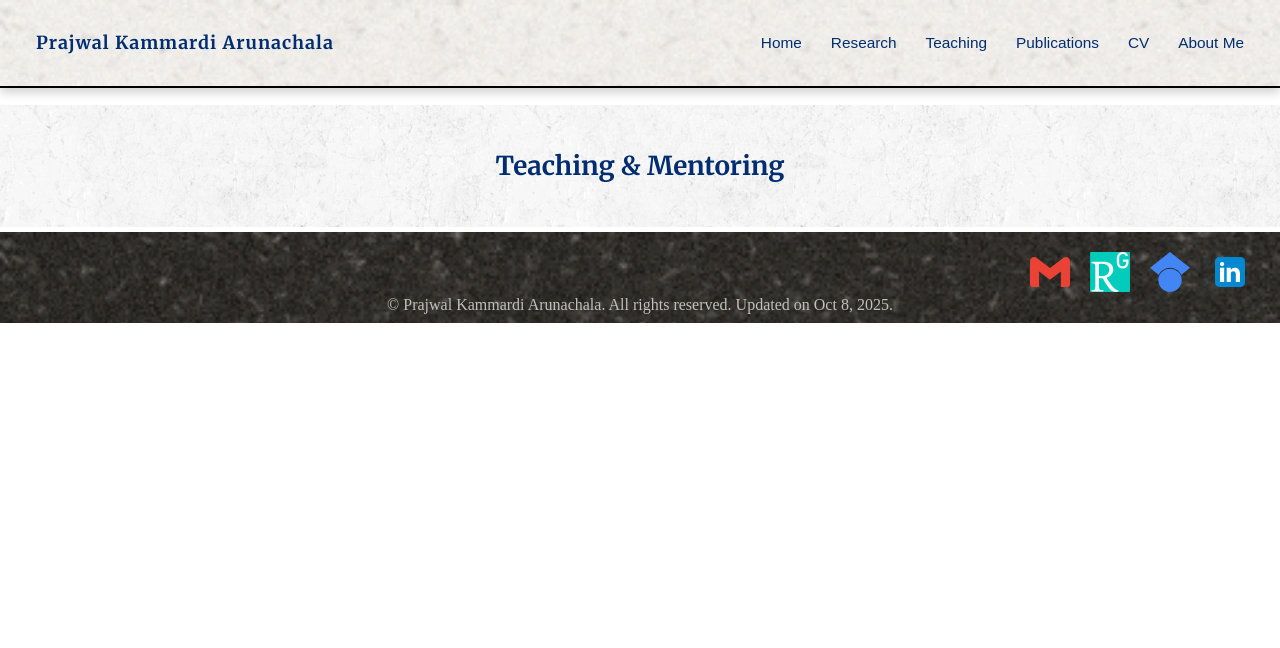
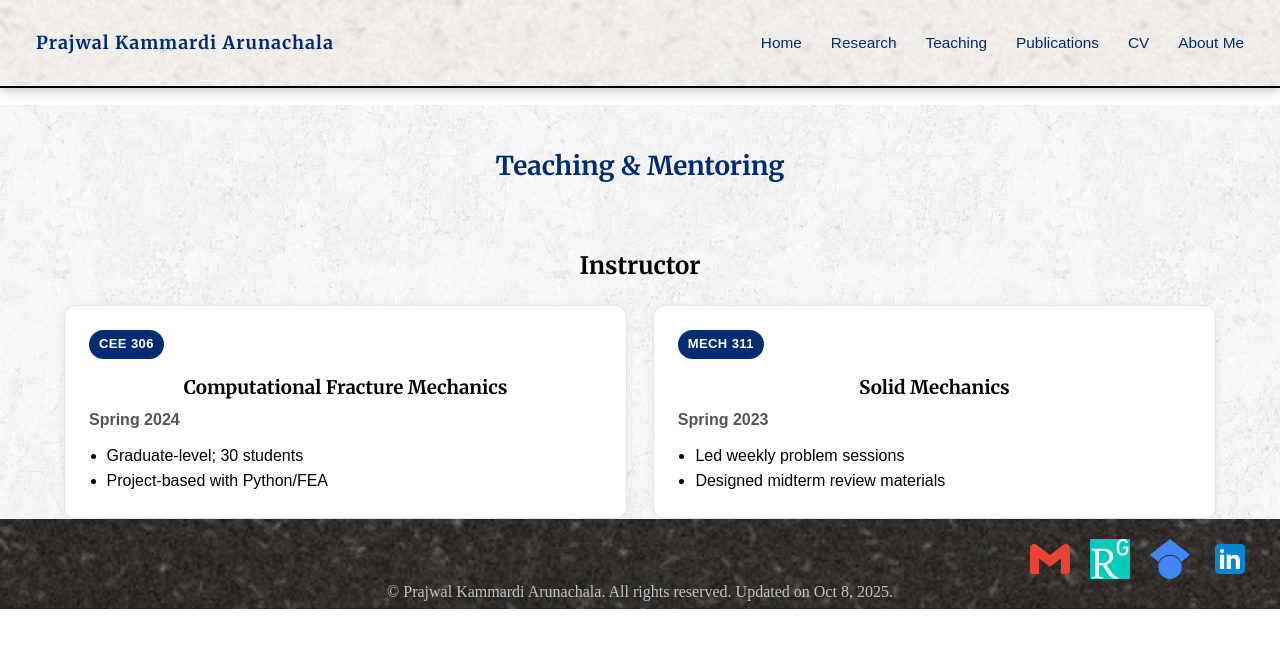
Before and after one commit to prajwalka/prajwalka.github.io, a Jekyll site: the page built from teaching.md, in a window 1280 px wide. Shown: the top 648 px of the page. Built offline with Jekyll 4.4.1, drawn with Linux system fonts in a browser that asks for light colours; some web fonts are replaced.

Commit message:
updating teaching

```diff
--- a/assets/style.css
+++ b/assets/style.css
@@ -419,6 +419,47 @@ main a:active {
   margin-top: 5px;
 }
 
+
+/* Teaching section formatting */
+.teaching { max-width: clamp(700px, 90vw, 1400px); margin: 0 auto; }
+
+.teaching-grid {
+  display: grid;
+  grid-template-columns: repeat(auto-fit, minmax(340px, 1fr));
+  gap: clamp(16px, 2vw, 32px);
+}
+
+.teaching-card {
+  background: #fff;
+  border: 1px solid #e6e6e6;
+  border-radius: 12px;
+  padding: clamp(16px, 2vw, 24px);
+  box-shadow: 0 2px 12px rgba(0,0,0,0.06);
+}
+
+.course-code {
+  display: inline-block;
+  font-weight: 700;
+  letter-spacing: 0.03em;
+  background: #002D72;
+  color: #fff;
+  padding: 4px 10px;
+  border-radius: 999px;
+  font-size: clamp(13px, 0.95vw, 14px);
+  margin-bottom: 8px;
+}
+
+.course-title { margin: 6px 0 4px; font-weight: 700; }
+
+.course-term { color: #555; font-weight: 600; }
+
+.course-points {
+  margin: 10px 0 0;
+  padding-left: 1.1rem;
+  line-height: 1.6;
+}
+
+
 /* Publications section formatting */
 .publications {
   font-family: 'CMU Sans Serif', sans-serif;
--- a/teaching.md
+++ b/teaching.md
@@ -6,3 +6,30 @@ permalink: /teaching/
 
 
 <h1> Teaching & Mentoring </h1>
+
+<section id="teaching" aria-labelledby="teaching-title" class="teaching">
+
+  <h2 id="teaching-title">Instructor</h2>
+
+  <div class="teaching-grid">
+    <article class="teaching-card">
+    <span class="course-code">CEE 306</span>
+    <h3 class="course-title">Computational Fracture Mechanics</h3>
+    <time class="course-term" datetime="2024-09">Spring 2024</time>
+    <ul class="course-points">
+      <li>Graduate-level; 30 students</li>
+      <li>Project-based with Python/FEA</li>
+    </ul>
+    </article>
+
+    <article class="teaching-card">
+    <span class="course-code">MECH 311</span>
+    <h3 class="course-title">Solid Mechanics</h3>
+    <time class="course-term" datetime="2023-01">Spring 2023</time>
+    <ul class="course-points">
+      <li>Led weekly problem sessions</li>
+      <li>Designed midterm review materials</li>
+    </ul>
+    </article>
+  </div>
+</section>
```
Also changed, not shown: index.md (+1 -1 lines).
